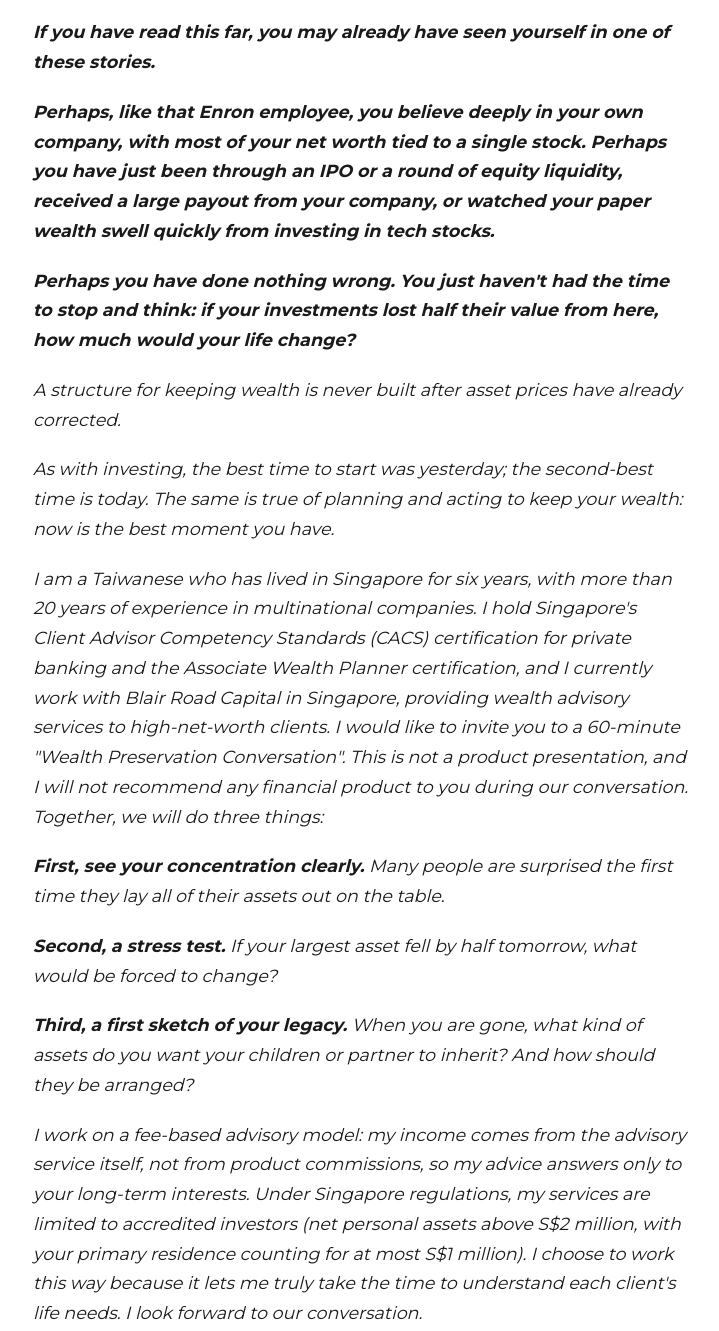
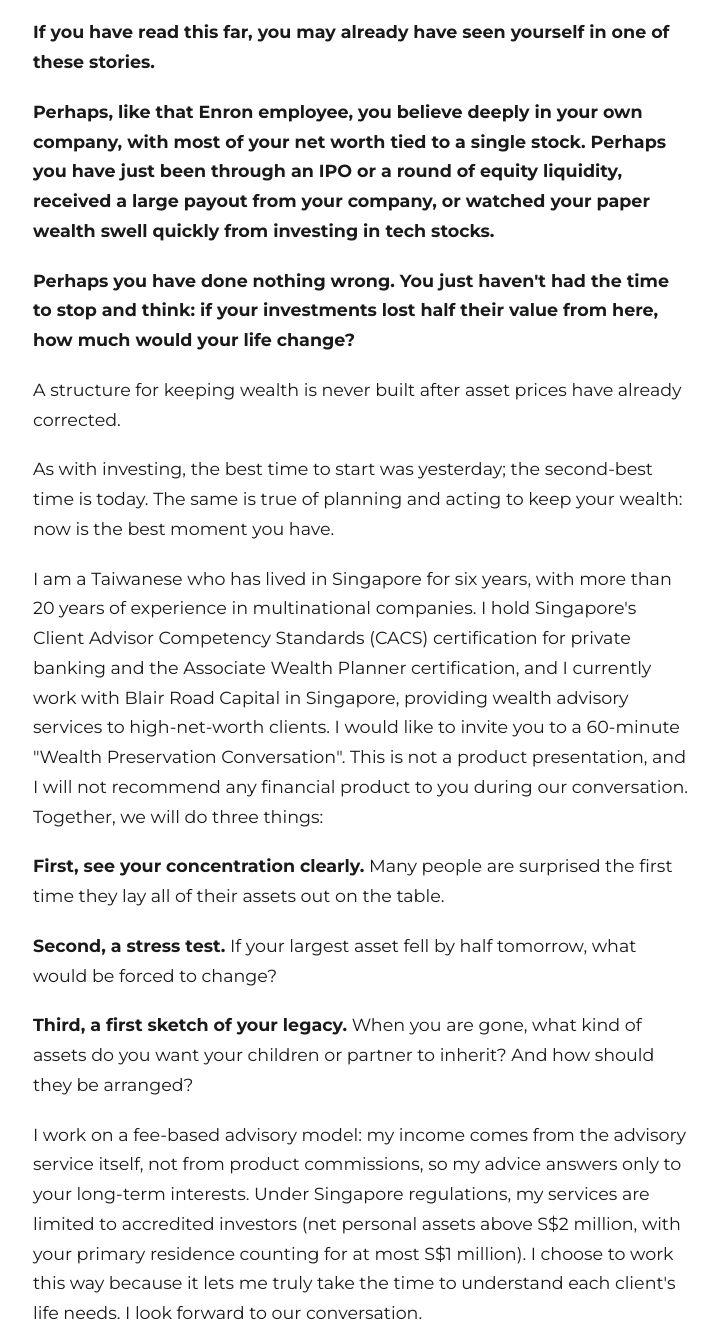
Before and after one commit to fresco1979/Tranquilsolstice, a plain HTML site: page article-wealth-en.html in a window 1280 px wide. Shown: the part 4877-6208 px from the top of the page, without its empty margins (279-998 px from the left). Drawn offline with Linux system fonts and the light colour scheme.

Commit message:
Add files via upload

```diff
--- a/article-wealth-en.html
+++ b/article-wealth-en.html
@@ -310,17 +310,17 @@ body.lang-zh .typoposter .tp-a,body.lang-zh .typoposter .tp-b,html[lang="zh-Hant
   <p>On the other side of the Pacific, a similar drama played out in 2026. In June 2024, Leopold Aschenbrenner, a former OpenAI researcher in his early twenties, published a long essay, <em>Situational Awareness</em>, predicting that AI would reshape the world. A month later, he launched a hedge fund under the same name. According to reports, the fund returned 439% in the first half of 2026, and its assets at one point surged to about US$45 billion. But the fund used around four times leverage. When AI stocks corrected in July, in less than a month its assets fell to about US$10 billion, and it was ultimately forced to sell its listed equity holdings to Citadel at a discount. This time, is it a new era opened up by AI, or another 1990? No one knows. Not even the people who understand AI best.</p>
 
   <div class="closing">
-  <p><strong><em>Precisely because the future cannot be predicted, staying rich has never depended on guessing the direction right. It depends on a structure that keeps you alive whether you guess right or wrong. The stories of these four pairs, plus two Taiwan market cycles thirty-six years apart, all say the same thing: what makes people rich is concentration, leverage and nerve; what keeps people rich is diversification, discipline and a respect for risk. These two abilities point in opposite directions, yet most people, after they have become rich, keep using the same set of skills.</em></strong></p>
-  <p><strong><em>If you have read this far, you may already have seen yourself in one of these stories.</em></strong></p>
-  <p><strong><em>Perhaps, like that Enron employee, you believe deeply in your own company, with most of your net worth tied to a single stock. Perhaps you have just been through an IPO or a round of equity liquidity, received a large payout from your company, or watched your paper wealth swell quickly from investing in tech stocks.</em></strong></p>
-  <p><strong><em>Perhaps you have done nothing wrong. You just haven't had the time to stop and think: if your investments lost half their value from here, how much would your life change?</em></strong></p>
-  <p><em>A structure for keeping wealth is never built after asset prices have already corrected.</em></p>
-  <p><em>As with investing, the best time to start was yesterday; the second-best time is today. The same is true of planning and acting to keep your wealth: now is the best moment you have.</em></p>
-  <p><em>I am a Taiwanese who has lived in Singapore for six years, with more than 20 years of experience in multinational companies. I hold Singapore's Client Advisor Competency Standards (CACS) certification for private banking and the Associate Wealth Planner certification, and I currently work with Blair Road Capital in Singapore, providing wealth advisory services to high-net-worth clients. I would like to invite you to a 60-minute "Wealth Preservation Conversation". This is not a product presentation, and I will not recommend any financial product to you during our conversation. Together, we will do three things:</em></p>
-  <p><em><strong>First, see your concentration clearly.</strong> Many people are surprised the first time they lay all of their assets out on the table.</em></p>
-  <p><em><strong>Second, a stress test.</strong> If your largest asset fell by half tomorrow, what would be forced to change?</em></p>
-  <p><em><strong>Third, a first sketch of your legacy.</strong> When you are gone, what kind of assets do you want your children or partner to inherit? And how should they be arranged?</em></p>
-  <p><em>I work on a fee-based advisory model: my income comes from the advisory service itself, not from product commissions, so my advice answers only to your long-term interests. Under Singapore regulations, my services are limited to accredited investors (net personal assets above S$2 million, with your primary residence counting for at most S$1 million). I choose to work this way because it lets me truly take the time to understand each client's life needs. I look forward to our conversation.</em></p>
+  <p><strong>Precisely because the future cannot be predicted, staying rich has never depended on guessing the direction right. It depends on a structure that keeps you alive whether you guess right or wrong. The stories of these four pairs, plus two Taiwan market cycles thirty-six years apart, all say the same thing: what makes people rich is concentration, leverage and nerve; what keeps people rich is diversification, discipline and a respect for risk. These two abilities point in opposite directions, yet most people, after they have become rich, keep using the same set of skills.</strong></p>
+  <p><strong>If you have read this far, you may already have seen yourself in one of these stories.</strong></p>
+  <p><strong>Perhaps, like that Enron employee, you believe deeply in your own company, with most of your net worth tied to a single stock. Perhaps you have just been through an IPO or a round of equity liquidity, received a large payout from your company, or watched your paper wealth swell quickly from investing in tech stocks.</strong></p>
+  <p><strong>Perhaps you have done nothing wrong. You just haven't had the time to stop and think: if your investments lost half their value from here, how much would your life change?</strong></p>
+  <p>A structure for keeping wealth is never built after asset prices have already corrected.</p>
+  <p>As with investing, the best time to start was yesterday; the second-best time is today. The same is true of planning and acting to keep your wealth: now is the best moment you have.</p>
+  <p>I am a Taiwanese who has lived in Singapore for six years, with more than 20 years of experience in multinational companies. I hold Singapore's Client Advisor Competency Standards (CACS) certification for private banking and the Associate Wealth Planner certification, and I currently work with Blair Road Capital in Singapore, providing wealth advisory services to high-net-worth clients. I would like to invite you to a 60-minute "Wealth Preservation Conversation". This is not a product presentation, and I will not recommend any financial product to you during our conversation. Together, we will do three things:</p>
+  <p><strong>First, see your concentration clearly.</strong> Many people are surprised the first time they lay all of their assets out on the table.</p>
+  <p><strong>Second, a stress test.</strong> If your largest asset fell by half tomorrow, what would be forced to change?</p>
+  <p><strong>Third, a first sketch of your legacy.</strong> When you are gone, what kind of assets do you want your children or partner to inherit? And how should they be arranged?</p>
+  <p>I work on a fee-based advisory model: my income comes from the advisory service itself, not from product commissions, so my advice answers only to your long-term interests. Under Singapore regulations, my services are limited to accredited investors (net personal assets above S$2 million, with your primary residence counting for at most S$1 million). I choose to work this way because it lets me truly take the time to understand each client's life needs. I look forward to our conversation.</p>
   </div>
   <p class="artcta"><a class="btn" href="https://calendly.com/fresco-su/discovery" target="_blank" rel="noopener">👉 Book a 60-minute Wealth Preservation Conversation</a></p>
 
```
Also changed, not shown: article-wealth-zh.html (+11 -11 lines).
